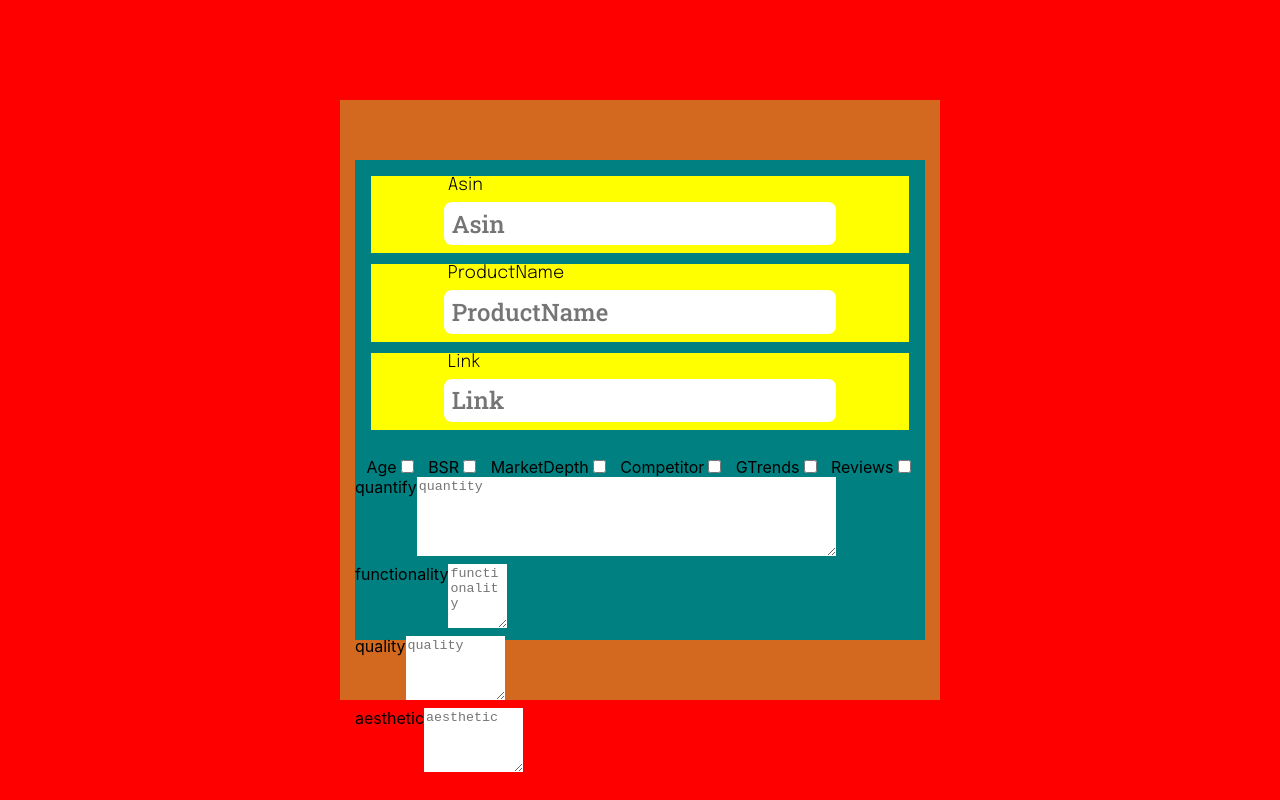
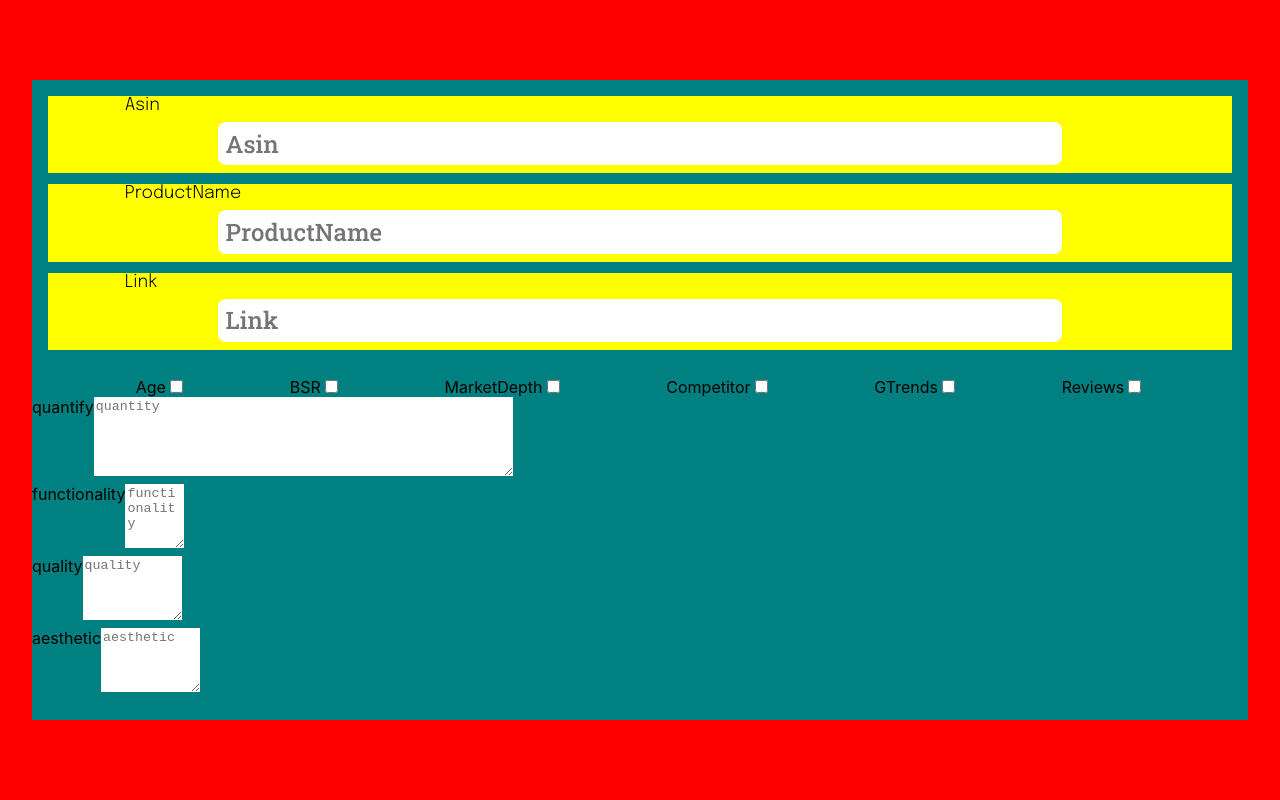
Before and after one commit to flatman123/product-validation, a React (Create React App) app: page / in a window 1280 px wide. Built offline with nearby package versions, Linux system fonts and the light colour scheme.

Commit message:
styles: removed background

```diff
--- a/src/App.module.css
+++ b/src/App.module.css
@@ -1,7 +1,7 @@
 .App {
-    width: 600px;
-    height: 600px;
-    background-color: chocolate;
+    width: 100%;
+    height: 100%;
+    /* background-color: chocolate; */
     display:flex;
     justify-content: center;
     align-items: center;
```
